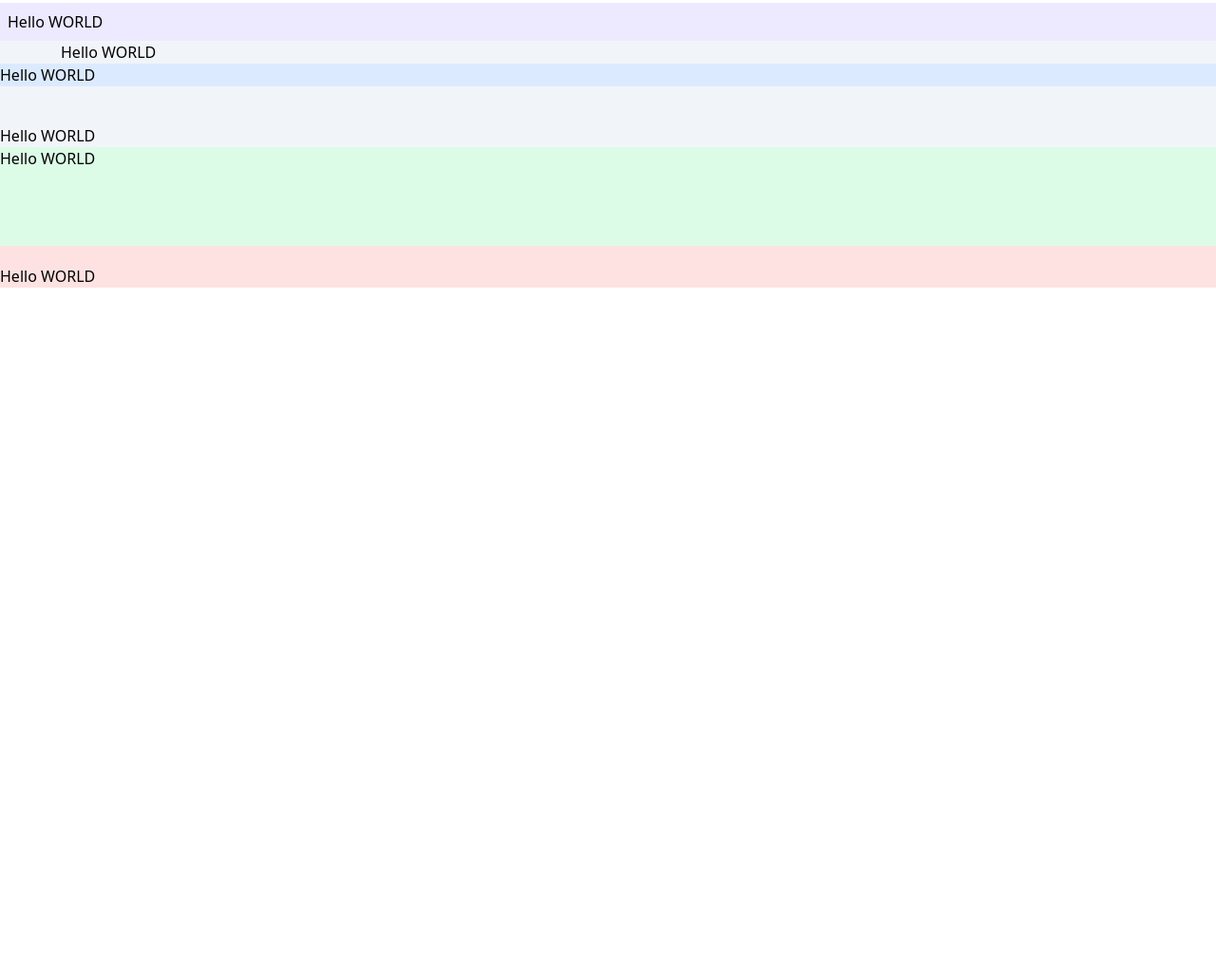
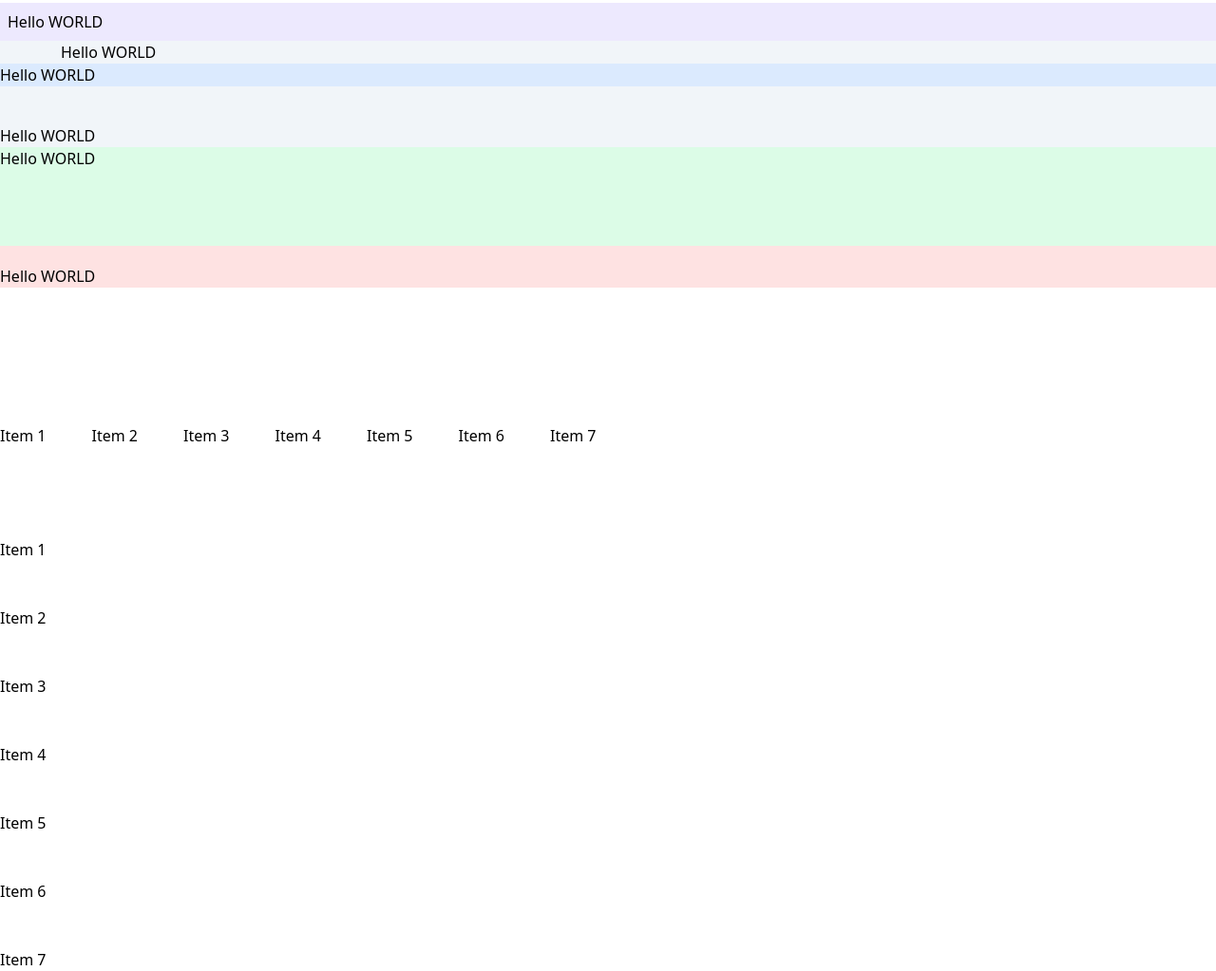
Before and after one commit to Rbravolibtech/Container-spacing, a plain HTML site: page index.html in a window 1280 px wide. Shown: the part 445-1468 px from the top of the page at 95% size. Before the commit the page ends 800 px from the top, so only its background shows below. Drawn offline with nearby package versions, Linux system fonts and the light colour scheme.

Commit message:
col and row
have item to be in a row and to be in a column

```diff
--- a/index.html
+++ b/index.html
@@ -42,9 +42,31 @@
       <br>
       <!-- Space Between X -->
 
+      <div class="flex mt-24 space-x-12">
+        <div>Item 1</div>
+        <div>Item 2</div>
+        <div>Item 3</div>
+        <div>Item 4</div>
+        <div>Item 5</div>
+        <div>Item 6</div>
+        <div>Item 7</div>
+
+      </div>
+
 
 
       <!-- Space Between Y -->
+
+      <div class="flex flex-col mt-24 space-y-12">
+        <div>Item 1</div>
+        <div>Item 2</div>
+        <div>Item 3</div>
+        <div>Item 4</div>
+        <div>Item 5</div>
+        <div>Item 6</div>
+        <div>Item 7</div>
+
+      </div>
     </div>
   </body>
 </html>
```
